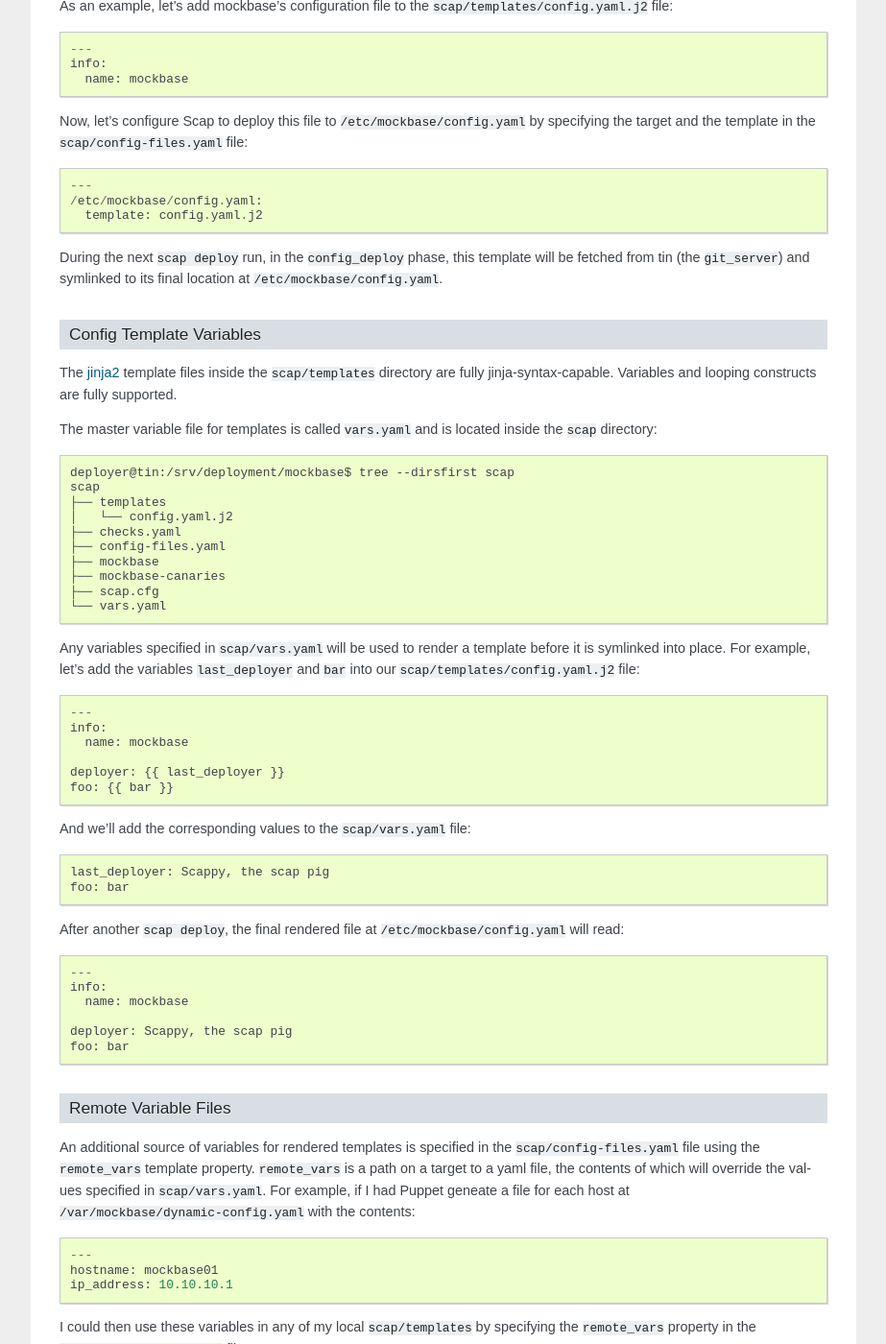
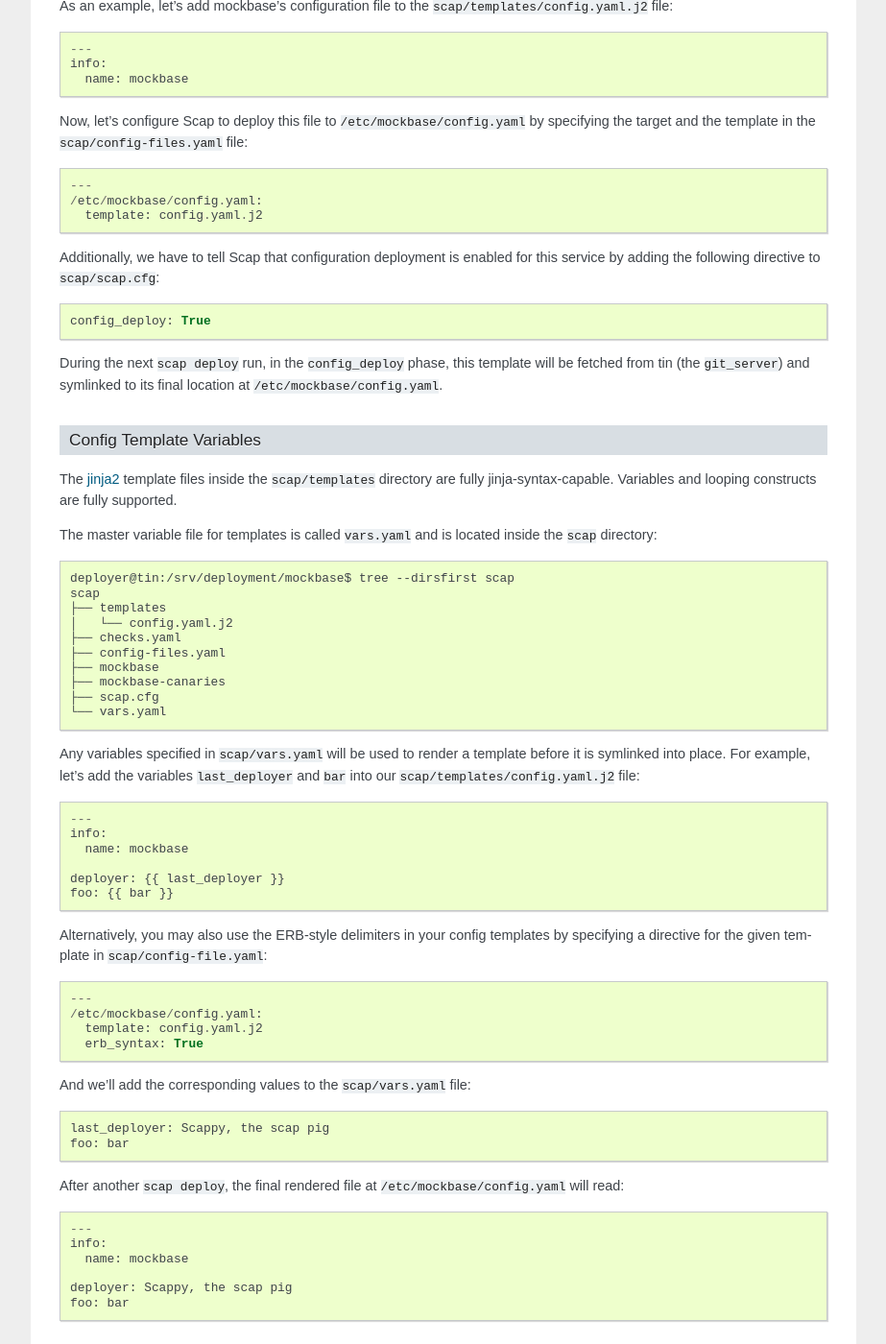
Before and after one commit to wikimedia/mediawiki-tools-scap, a Sphinx documentation site: the page built from docs/scap3/quickstart/setup.rst, in a window 1280 px wide and 1400 px high, scrolled down 5415 px. Shown: the whole window at 96% size, without its empty margins (198-1121 px from the left). Built offline with Sphinx 7.4.7, drawn with Linux system fonts in a browser that asks for light colours.

Commit message:
Docs: Introduce config_deploy and erb_syntax
Tags: #release-engineering-team

Summary:
When doing config deploys, one needs to specify config_deploy in
scap.cfg. Likewise, Scap3 has the neat feature where one can use the ERB
syntax in templates, which eases the transition from Puppet. This commit
documents them.

Reviewers: thcipriani, dduvall, #release-engineering-team, mmodell

Reviewed By: #release-engineering-team, mmodell

Subscribers: jenkins

Differential Revision: https://phabricator.wikimedia.org/D333

```diff
--- a/docs/scap3/quickstart/setup.rst
+++ b/docs/scap3/quickstart/setup.rst
@@ -330,6 +330,11 @@ file::
     /etc/mockbase/config.yaml:
       template: config.yaml.j2
 
+Additionally, we have to tell Scap that configuration deployment is enabled for
+this service by adding the following directive to ``scap/scap.cfg``::
+
+    config_deploy: True
+
 During the next ``scap deploy`` run, in the ``config_deploy`` phase, this template
 will be fetched from tin (the ``git_server``) and symlinked to its final
 location at ``/etc/mockbase/config.yaml``.
@@ -364,6 +369,14 @@ before it is symlinked into place. For example, let's add the variables
 
     deployer: {{ last_deployer }}
     foo: {{ bar }}
+
+Alternatively, you may also use the ERB-style delimiters in your config templates
+by specifying a directive for the given template in ``scap/config-file.yaml``::
+
+    ---
+    /etc/mockbase/config.yaml:
+      template: config.yaml.j2
+      erb_syntax: True
 
 And we'll add the corresponding values to the ``scap/vars.yaml`` file::
 
```
